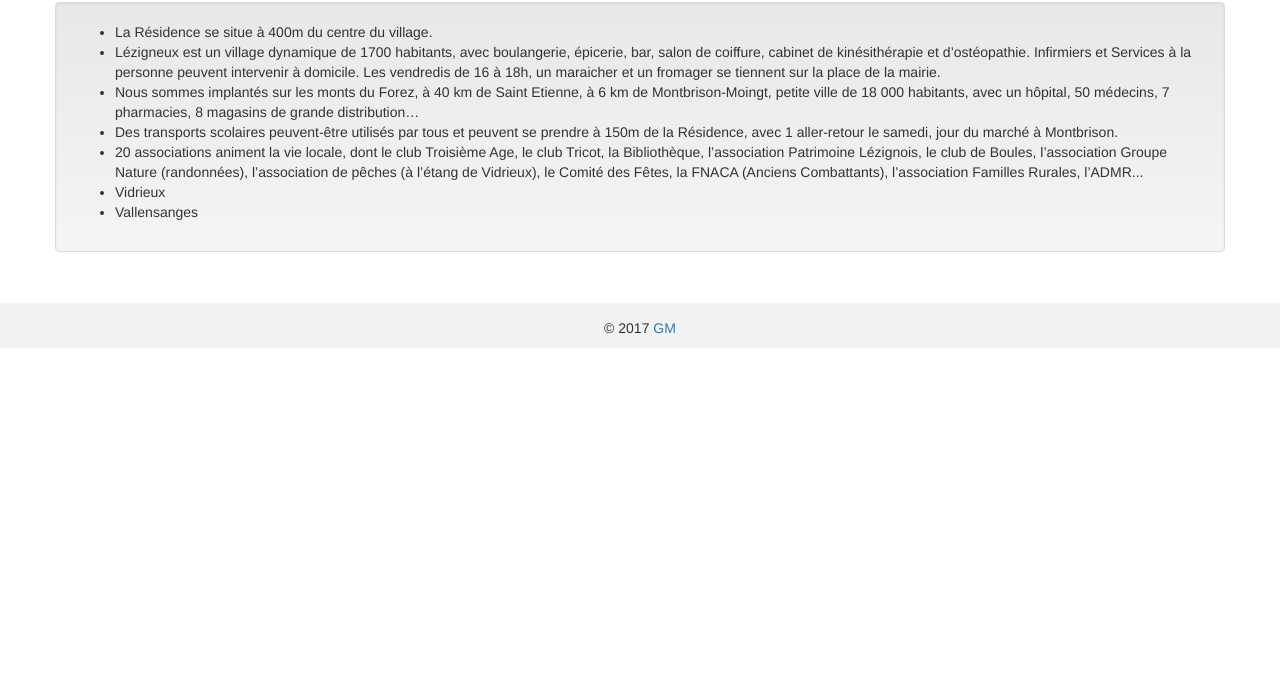
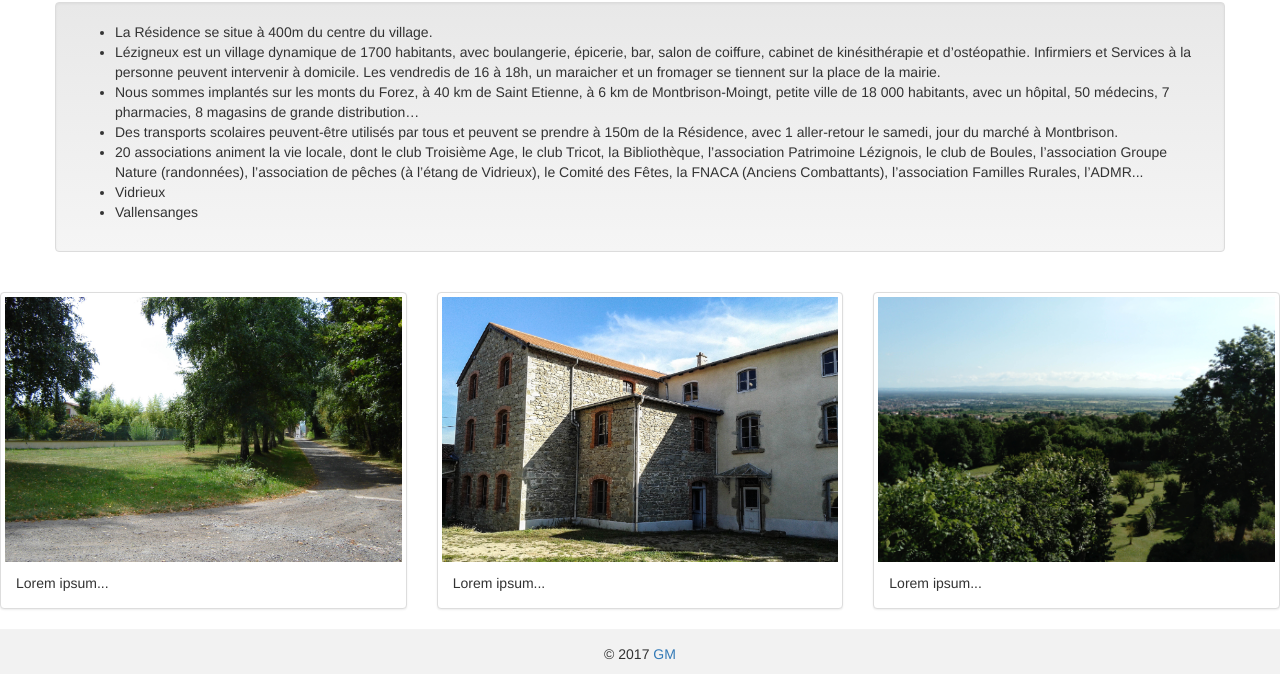
Before and after one commit to fontberland/fontberland.github.io, a plain HTML site: page cadre.html in a window 1280 px wide. Shown: the part 452-1126 px from the top of the page. Before the commit the page ends 800 px from the top, so only its background shows below. Drawn offline with nearby package versions, Linux system fonts and the light colour scheme.

Commit message:
Prepared gallery

```diff
--- a/cadre.html
+++ b/cadre.html
@@ -85,6 +85,43 @@
 </div>
 <br>
 
+<!-- Parc -->
+
+<div class="row">
+    <div class="col-md-4">
+        <div class="thumbnail img-fluid">
+            <a href="/w3images/lights.jpg">
+                <img src="img/cadre/Allée.jpg" alt="Allée" style="width:100%">
+                <div class="caption">
+                    <p>Lorem ipsum...</p>
+                </div>
+            </a>
+        </div>
+    </div>
+    <div class="col-md-4">
+        <div class="thumbnail img-fluid">
+            <a href="/w3images/nature.jpg">
+                <img src="img/cadre/Batiment.jpg" alt="Nature" style="width:100%">
+                <div class="caption">
+                    <p>Lorem ipsum...</p>
+                </div>
+            </a>
+        </div>
+    </div>
+    <div class="col-md-4">
+        <div class="thumbnail img-fluid">
+            <a href="/w3images/fjords.jpg">
+                <img src="img/cadre/Parc%204.jpg" alt="Fjords" style="width:100%">
+                <div class="caption">
+                    <p>Lorem ipsum...</p>
+                </div>
+            </a>
+        </div>
+    </div>
+</div>
+
+
+
 <footer class="footer">
     <div class="container text-center">
         <p>&copy; 2017 <a href="mailto:gaetan.martin.dev@gmail.com">GM</a></p>
```
